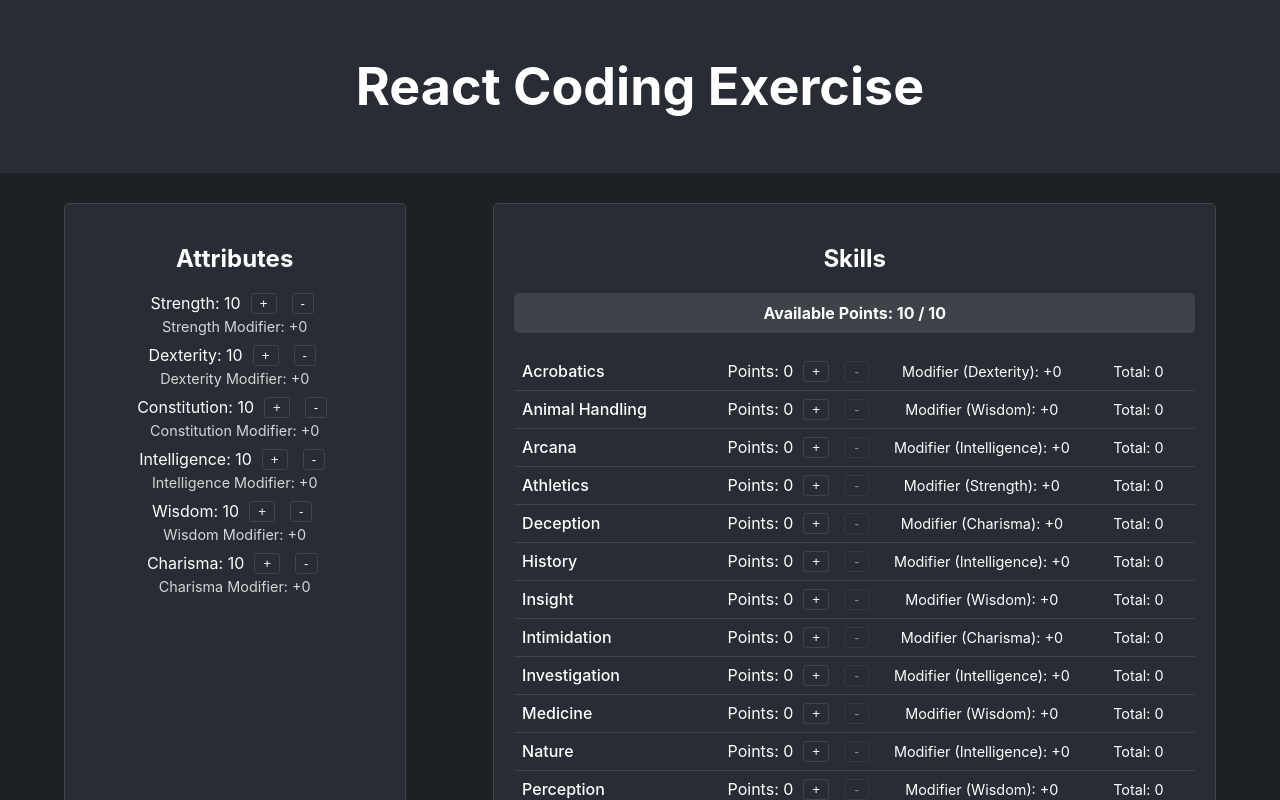
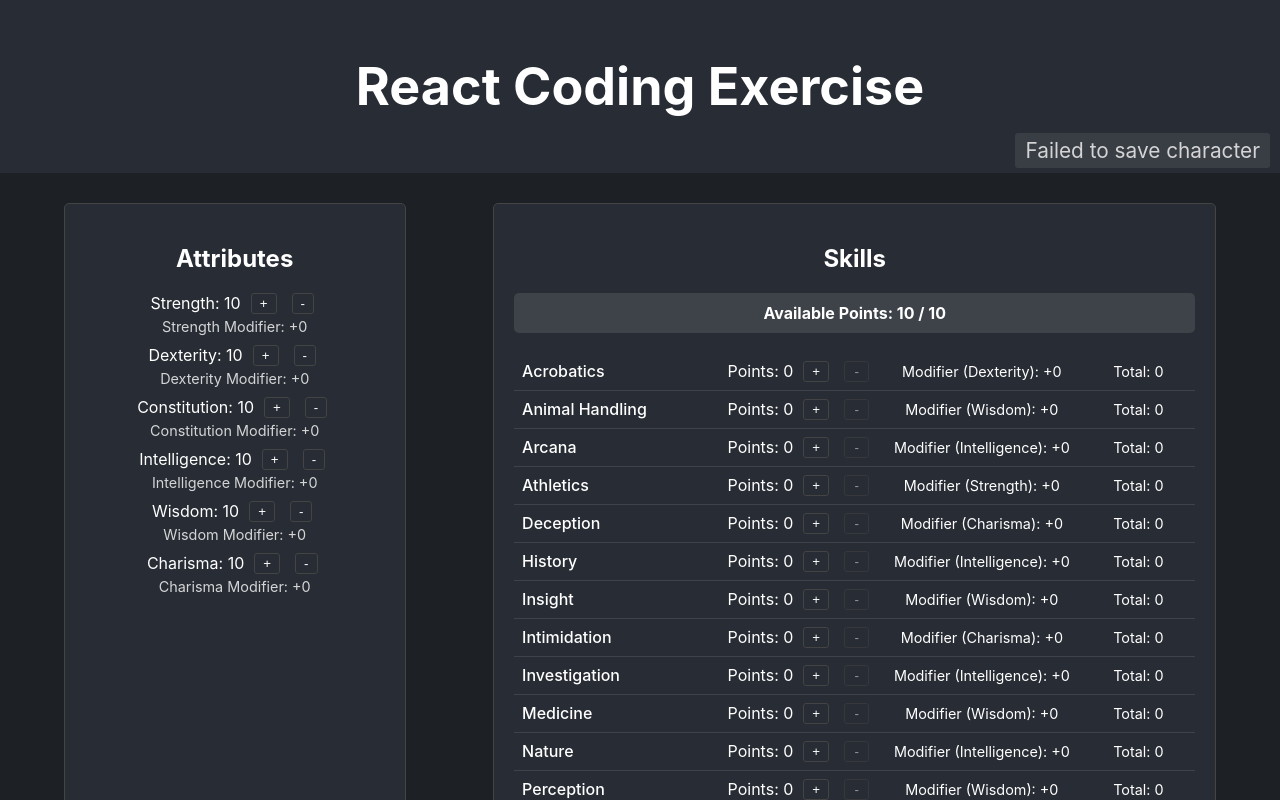
Before and after one commit to Lohit9/recruiting-webapp-character, a React (Create React App) app: page / in a window 1280 px wide. Shown: the top 800 px of the page. Built offline with nearby package versions, Linux system fonts and the light colour scheme; no server answers.

Commit message:
Implement requirement 6, add API request logic, update tests and style file

```diff
--- a/src/App.css
+++ b/src/App.css
@@ -25,6 +25,18 @@
   font-size: calc(10px + 2vmin);
   color: white;
   padding: 20px;
+  position: relative;
+}
+
+.save-status {
+  position: absolute;
+  bottom: 5px;
+  right: 10px;
+  font-size: 0.8em;
+  padding: 5px 10px;
+  border-radius: 3px;
+  background-color: hsla(0, 0%, 100%, 0.1);
+  opacity: 0.8;
 }
 
 .App-section {
--- a/src/App.tsx
+++ b/src/App.tsx
@@ -1,7 +1,9 @@
-import { useState } from 'react';
+import { useState, useEffect } from 'react';
 import './App.css';
 import { ATTRIBUTE_LIST, CLASS_LIST, SKILL_LIST } from './consts';
 import { Attributes, Class } from './types';
+
+const API_URL = 'https://recruiting.verylongdomaintotestwith.ca/api/{Lohit9}/character';
 
 function App() {
   const [attributes, setAttributes] = useState<Record<string, number>>(() => {
@@ -21,6 +23,65 @@ function App() {
   });
 
   const [selectedClass, setSelectedClass] = useState<Class | null>(null);
+  const [saveStatus, setSaveStatus] = useState<string>('');
+
+  useEffect(() => {
+    // Load character data when component mounts
+    loadCharacter();
+  }, []);
+
+  useEffect(() => {
+    // Save character data whenever state changes
+    const saveTimer = setTimeout(() => {
+      saveCharacter();
+    }, 1000); // Debounce save calls
+
+    return () => clearTimeout(saveTimer);
+  }, [attributes, skillPoints, selectedClass]);
+
+  const loadCharacter = async () => {
+    try {
+      const response = await fetch(API_URL);
+      if (!response.ok) {
+        throw new Error('Failed to load character');
+      }
+      const data = await response.json();
+
+      if (data.attributes) setAttributes(data.attributes);
+      if (data.skillPoints) setSkillPoints(data.skillPoints);
+      if (data.selectedClass) setSelectedClass(data.selectedClass);
+
+      setSaveStatus('Character loaded successfully');
+    } catch (error) {
+      console.error('Error loading character:', error);
+      setSaveStatus('Failed to load character');
+    }
+  };
+
+  const saveCharacter = async () => {
+    try {
+      const response = await fetch(API_URL, {
+        method: 'POST',
+        headers: {
+          'Content-Type': 'application/json',
+        },
+        body: JSON.stringify({
+          attributes,
+          skillPoints,
+          selectedClass,
+        }),
+      });
+
+      if (!response.ok) {
+        throw new Error('Failed to save character');
+      }
+
+      setSaveStatus('Character saved successfully');
+    } catch (error) {
+      console.error('Error saving character:', error);
+      setSaveStatus('Failed to save character');
+    }
+  };
 
   const calculateModifier = (attributeValue: number): number => {
     return Math.floor((attributeValue - 10) / 2);
@@ -88,6 +149,7 @@ function App() {
     <div className="App">
       <header className="App-header">
         <h1>React Coding Exercise</h1>
+        {saveStatus && <div className="save-status">{saveStatus}</div>}
       </header>
       <section className="App-section">
         <div className="attributes-container">
```
Also changed, not shown: 1 other file (tests, documents, lock files or other folders).
